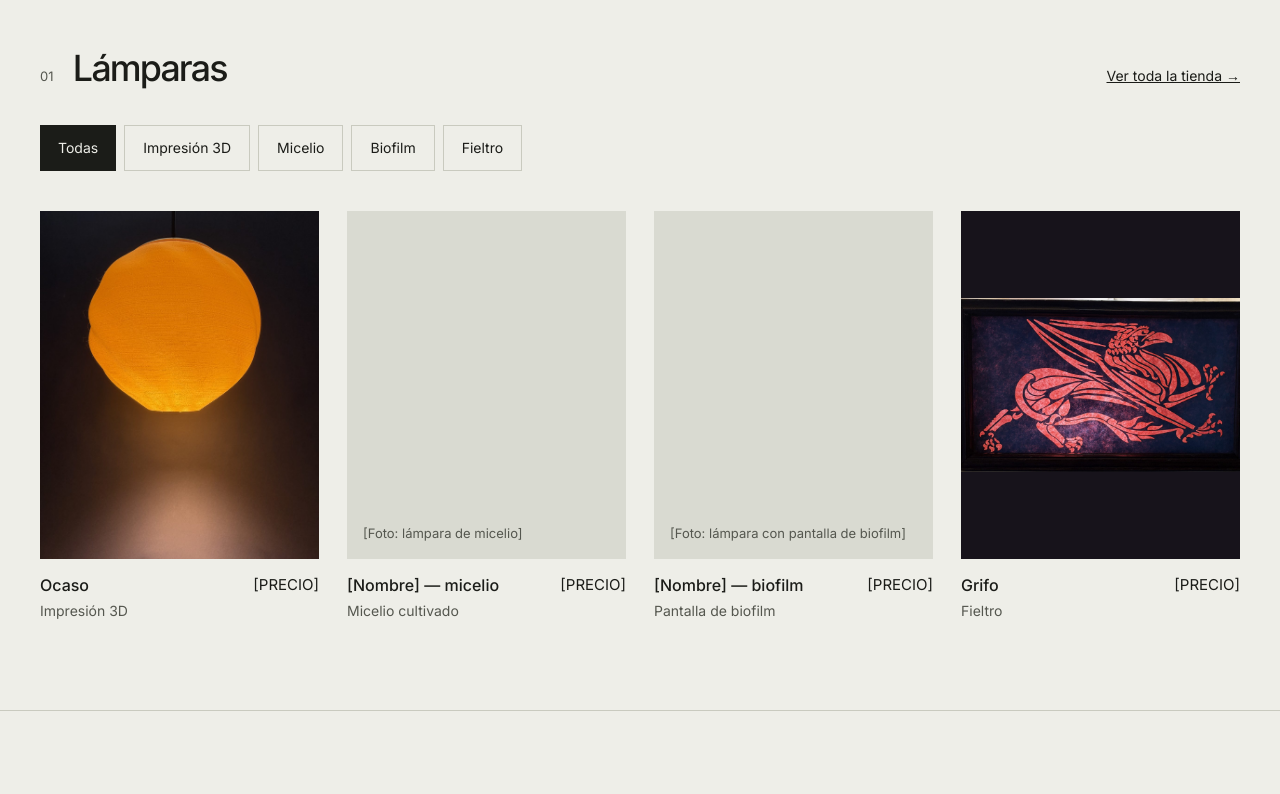
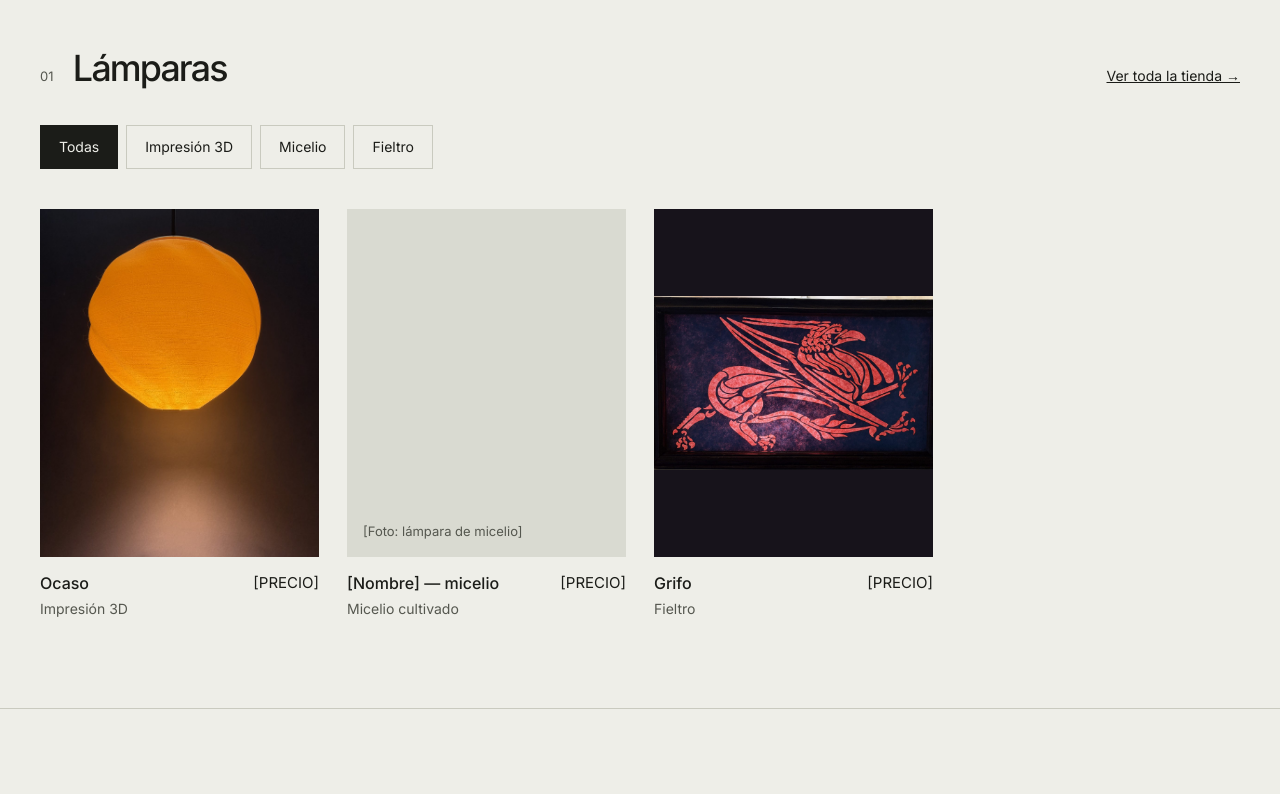
Before and after one commit to pedrogilarboli-cpu/Pedro-gil-web, a plain HTML site: page index.html in a window 1280 px wide. Shown: the part 960-1754 px from the top of the page. Drawn offline with Linux system fonts and the light colour scheme.

Commit message:
Filtros de material funcionales; quitar biofilm
Co-Authored-By: Claude Opus 5.5 <noreply@anthropic.com>
Claude-Session: https://claude.ai/code/session_016XYyJ7ePzQNi81CDaGbVc6

```diff
--- a/index.html
+++ b/index.html
@@ -4,7 +4,7 @@
 <meta charset="utf-8">
 <meta name="viewport" content="width=device-width, initial-scale=1">
 <title>Inicio — estudio de biomateriales</title>
-<meta name="description" content="Lámparas y cuadros hechos con impresión 3D, micelio, biofilm y fieltro. Diseño con biomateriales en Barcelona.">
+<meta name="description" content="Lámparas y cuadros hechos con impresión 3D, micelio y fieltro. Diseño con biomateriales en Barcelona.">
 <link rel="preconnect" href="https://fonts.googleapis.com">
 <link href="https://fonts.googleapis.com/css2?family=Inter:wght@400;500&amp;family=Inter+Tight:wght@400;500;600&amp;display=swap" rel="stylesheet">
 <style>
@@ -38,7 +38,7 @@ a{color:#1B1C18}a:hover{color:#4F5D3A}
 <div style="display: flex; flex-direction: column; gap: 28px">
 <p style="margin: 0; font-size: 13px; letter-spacing: 0.12em; text-transform: uppercase; color: #55574F">Diseño con biomateriales · Barcelona</p>
 <h1 style="margin: 0; font-family: 'Inter Tight', sans-serif; font-weight: 500; font-size: 64px; line-height: 1.04; letter-spacing: -0.02em">Objetos, luz y arte cultivados con materiales vivos.</h1>
-<p style="margin: 0; max-width: 520px; font-size: 18px; color: #3A3C35">Lámparas y cuadros hechos con impresión 3D, micelio, biofilm y fieltro. Cada pieza nace de una investigación sobre su material.</p>
+<p style="margin: 0; max-width: 520px; font-size: 18px; color: #3A3C35">Lámparas y cuadros hechos con impresión 3D, micelio y fieltro. Cada pieza nace de una investigación sobre su material.</p>
 <div style="display: flex; flex-wrap: wrap; gap: 12px; margin-top: 8px">
 <a href="#tienda" style="display: inline-flex; align-items: center; min-height: 48px; padding: 0 24px; background: #1B1C18; color: #EEEEE8; text-decoration: none; font-weight: 500; font-size: 15px">Ver lámparas</a>
 <a href="#colaborar" style="display: inline-flex; align-items: center; min-height: 48px; padding: 0 24px; border: 1px solid #1B1C18; text-decoration: none; font-weight: 500; font-size: 15px">Colaborar conmigo</a>
@@ -56,16 +56,15 @@ a{color:#1B1C18}a:hover{color:#4F5D3A}
 </div>
 <a href="producto.html" style="font-size: 14px">Ver toda la tienda →</a>
 </div>
-<nav aria-label="Filtrar por material" style="display: flex; flex-wrap: wrap; gap: 8px; margin-top: -12px">
-<a href="#tienda" style="display: inline-flex; align-items: center; min-height: 44px; padding: 0 18px; background: #1B1C18; color: #EEEEE8; text-decoration: none; font-size: 14px">Todas</a>
-<a href="#tienda" style="display: inline-flex; align-items: center; min-height: 44px; padding: 0 18px; border: 1px solid #C9CABF; text-decoration: none; font-size: 14px">Impresión 3D</a>
-<a href="#tienda" style="display: inline-flex; align-items: center; min-height: 44px; padding: 0 18px; border: 1px solid #C9CABF; text-decoration: none; font-size: 14px">Micelio</a>
-<a href="#tienda" style="display: inline-flex; align-items: center; min-height: 44px; padding: 0 18px; border: 1px solid #C9CABF; text-decoration: none; font-size: 14px">Biofilm</a>
-<a href="#tienda" style="display: inline-flex; align-items: center; min-height: 44px; padding: 0 18px; border: 1px solid #C9CABF; text-decoration: none; font-size: 14px">Fieltro</a>
-</nav>
-<div style="display: grid; grid-template-columns: repeat(auto-fit, minmax(260px, 1fr)); gap: 28px">
+<div role="group" aria-label="Filtrar por material" style="display: flex; flex-wrap: wrap; gap: 8px; margin-top: -12px">
+<button type="button" data-filter="todas" aria-pressed="true" style="display: inline-flex; align-items: center; min-height: 44px; padding: 0 18px; border: 1px solid #C9CABF; background: transparent; color: #1B1C18; font: 14px Inter, sans-serif; cursor: pointer">Todas</button>
+<button type="button" data-filter="3d" aria-pressed="false" style="display: inline-flex; align-items: center; min-height: 44px; padding: 0 18px; border: 1px solid #C9CABF; background: transparent; color: #1B1C18; font: 14px Inter, sans-serif; cursor: pointer">Impresión 3D</button>
+<button type="button" data-filter="micelio" aria-pressed="false" style="display: inline-flex; align-items: center; min-height: 44px; padding: 0 18px; border: 1px solid #C9CABF; background: transparent; color: #1B1C18; font: 14px Inter, sans-serif; cursor: pointer">Micelio</button>
+<button type="button" data-filter="fieltro" aria-pressed="false" style="display: inline-flex; align-items: center; min-height: 44px; padding: 0 18px; border: 1px solid #C9CABF; background: transparent; color: #1B1C18; font: 14px Inter, sans-serif; cursor: pointer">Fieltro</button>
+</div>
+<div style="display: grid; grid-template-columns: repeat(auto-fill, minmax(260px, 1fr)); gap: 28px">
 
-<a href="producto.html" style="display: flex; flex-direction: column; gap: 14px; text-decoration: none">
+<a href="producto.html" data-material="3d" style="display: flex; flex-direction: column; gap: 14px; text-decoration: none">
 <img src="fotos/ocaso-frontal.jpg" alt="Lámpara Ocaso encendida" loading="lazy" style="width: 100%; aspect-ratio: 4 / 5; object-fit: cover; display: block; background: #1B1C18">
 <div style="display: flex; justify-content: space-between; gap: 12px">
 <div style="display: flex; flex-direction: column; gap: 2px">
@@ -76,7 +75,7 @@ a{color:#1B1C18}a:hover{color:#4F5D3A}
 </div>
 </a>
 
-<a href="producto.html" style="display: flex; flex-direction: column; gap: 14px; text-decoration: none">
+<a href="producto.html" data-material="micelio" style="display: flex; flex-direction: column; gap: 14px; text-decoration: none">
 <div style="aspect-ratio: 4 / 5; background: #D9DAD1; display: flex; align-items: flex-end; padding: 16px; box-sizing: border-box; font-size: 13px; color: #55574F">[Foto: lámpara de micelio]</div>
 <div style="display: flex; justify-content: space-between; gap: 12px">
 <div style="display: flex; flex-direction: column; gap: 2px">
@@ -87,18 +86,8 @@ a{color:#1B1C18}a:hover{color:#4F5D3A}
 </div>
 </a>
 
-<a href="producto.html" style="display: flex; flex-direction: column; gap: 14px; text-decoration: none">
-<div style="aspect-ratio: 4 / 5; background: #D9DAD1; display: flex; align-items: flex-end; padding: 16px; box-sizing: border-box; font-size: 13px; color: #55574F">[Foto: lámpara con pantalla de biofilm]</div>
-<div style="display: flex; justify-content: space-between; gap: 12px">
-<div style="display: flex; flex-direction: column; gap: 2px">
-<span style="font-weight: 500">[Nombre] — biofilm</span>
-<span style="font-size: 14px; color: #55574F">Pantalla de biofilm</span>
-</div>
-<span style="font-size: 15px">[PRECIO]</span>
-</div>
-</a>
 
-<a href="producto.html" style="display: flex; flex-direction: column; gap: 14px; text-decoration: none">
+<a href="producto.html" data-material="fieltro" style="display: flex; flex-direction: column; gap: 14px; text-decoration: none">
 <img src="fotos/grifo.jpg" alt="Lámpara Grifo de fieltro encendida: un grifo rojo recortado sobre fondo azul oscuro" loading="lazy" style="width: 100%; aspect-ratio: 4 / 5; object-fit: contain; display: block; background: #17131B">
 <div style="display: flex; justify-content: space-between; gap: 12px">
 <div style="display: flex; flex-direction: column; gap: 2px">
@@ -233,5 +222,27 @@ a{color:#1B1C18}a:hover{color:#4F5D3A}
 </footer>
 
 </div>
+<script>
+(function () {
+  var buttons = document.querySelectorAll('[data-filter]');
+  var cards = document.querySelectorAll('[data-material]');
+  function apply(key) {
+    buttons.forEach(function (b) {
+      var on = b.getAttribute('data-filter') === key;
+      b.setAttribute('aria-pressed', on ? 'true' : 'false');
+      b.style.background = on ? '#1B1C18' : 'transparent';
+      b.style.color = on ? '#EEEEE8' : '#1B1C18';
+      b.style.borderColor = on ? '#1B1C18' : '#C9CABF';
+    });
+    cards.forEach(function (c) {
+      c.style.display = (key === 'todas' || c.getAttribute('data-material') === key) ? 'flex' : 'none';
+    });
+  }
+  buttons.forEach(function (b) {
+    b.addEventListener('click', function () { apply(b.getAttribute('data-filter')); });
+  });
+  apply('todas');
+})();
+</script>
 </body>
 </html>
```
